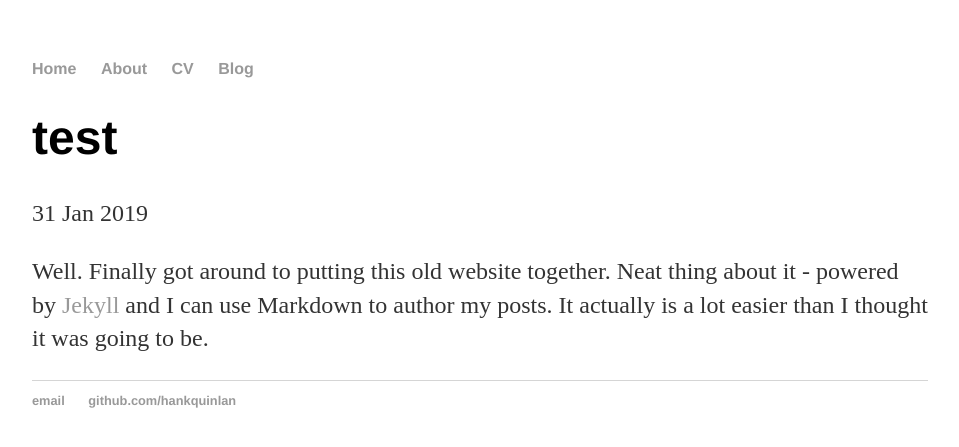
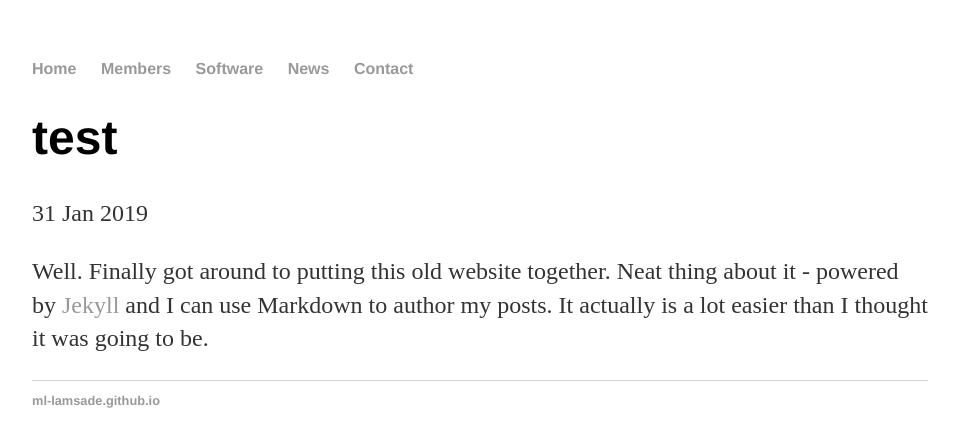
Before and after one commit to ml-lamsade/ml-lamsade.github.io, a Jekyll site: the page built from _posts/2019-01-31-test.md, in a window 1280 px wide. Shown: the top 447 px of the page, without its empty margins (160-1119 px from the left). Built offline with Jekyll 4.4.1, drawn with Linux system fonts in a browser that asks for light colours.

Commit message:
Update default

```diff
--- a/_layouts/default.html
+++ b/_layouts/default.html
@@ -9,9 +9,10 @@
 			<nav>
 	    		<ul>
 	        		<li><a href="/">Home</a></li>
-		        	<li><a href="/about">About</a></li>
-	        		<li><a href="/cv">CV</a></li>
-	        		<li><a href="/blog">Blog</a></li>
+		        	<li><a href="/members">Members</a></li>
+	        		<li><a href="/software">Software</a></li>
+	        		<li><a href="/news">News</a></li>
+				<li><a href="/contact">Contact</a></li>
 	    		</ul>
 			</nav>
 			<div class="container">
@@ -21,8 +22,8 @@
 			</div><!-- /.container -->
 			<footer>
 	    		<ul>
-	        		<li><a href="mailto:hankquinlanhub@gmail.com">email</a></li>
-	        		<li><a href="https://github.com/hankquinlan">github.com/hankquinlan</a></li>
+	        		<!-- <li><a href="mailto:">email</a></li> -->
+	        		<li><a href="https://ml-lamsade.github.io">ml-lamsade.github.io</a></li>
 				</ul>
 			</footer>
 		</body>
```
